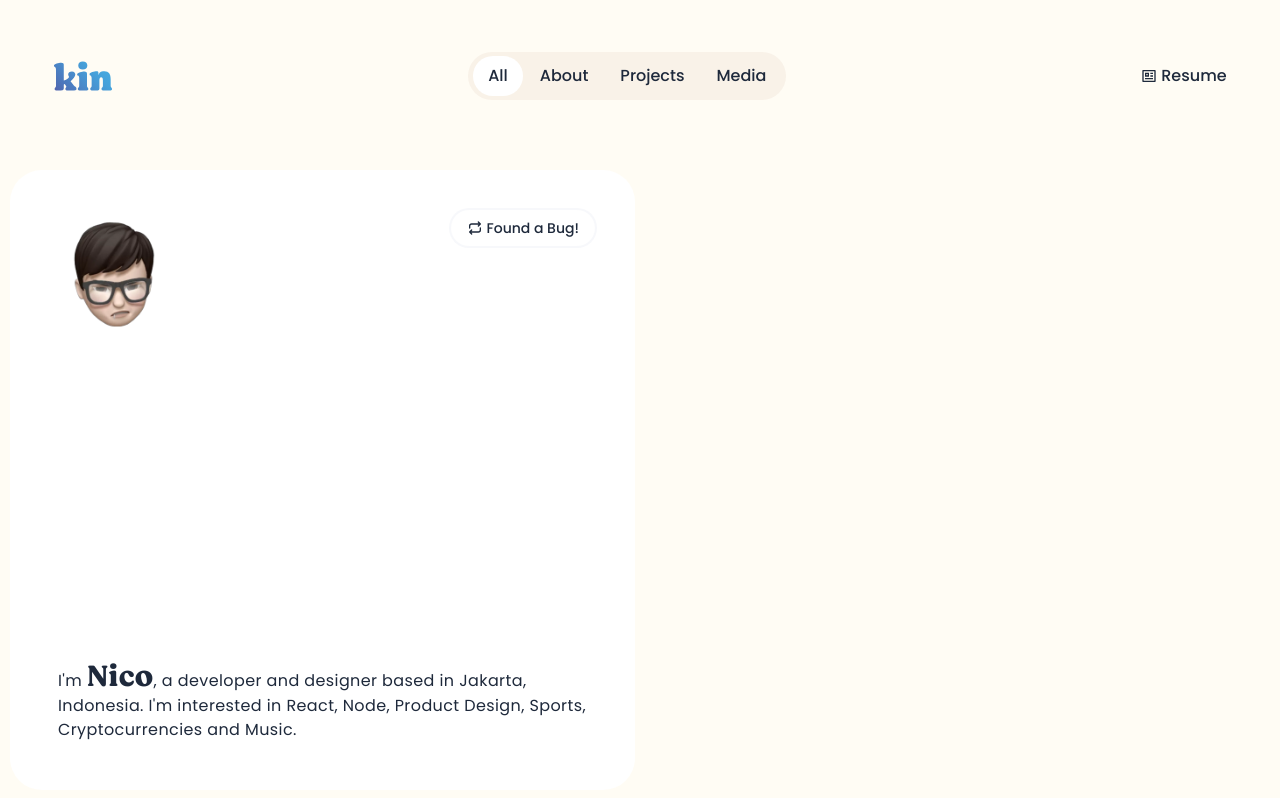
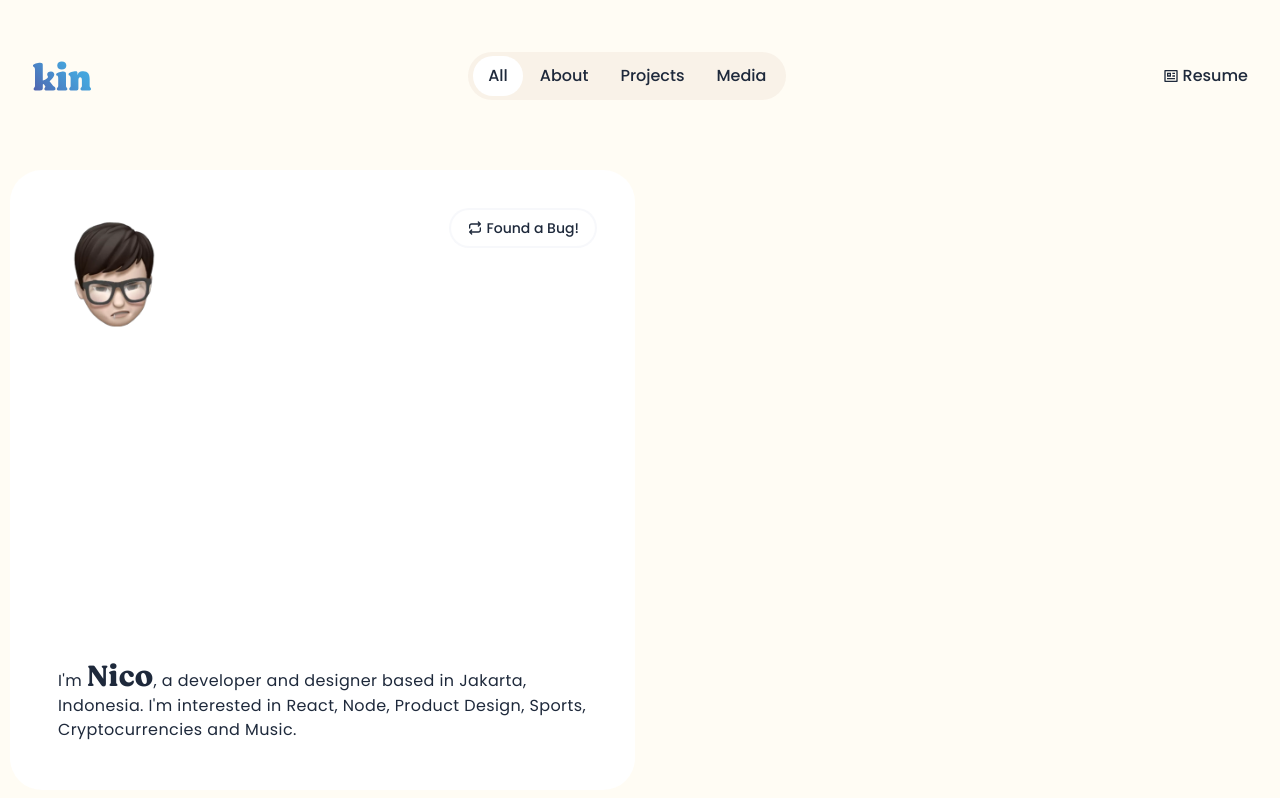
Before and after one commit to developwithkin/kin-portfolio-next, a Next.js app: page / in a window 1280 px wide. Shown: the top 798 px of the page. Built offline with nearby package versions, Linux system fonts and the light colour scheme; no server answers.

Commit message:
header resize

```diff
--- a/components/UI/Header.jsx
+++ b/components/UI/Header.jsx
@@ -46,7 +46,7 @@ const Header = () => {
 	const transform = useMotionTemplate`translateX(${left})`
 
 	return (
-		<div className="flex-col sm:flex-row pt-14 sm:pt-6 w-11/12 mx-auto sm:h-32 flex justify-between items-center">
+		<div className="max-w-7xl mx-auto px-4 sm:px-6 lg:px-8 flex-col sm:flex-row pt-14 sm:pt-6 sm:h-32 flex justify-between items-center">
 			<Logo className="w-fit" width={"60"} height={"60"} viewBox="0 0 986 602"/>
 			{/* <img src="reilogo.svg" alt="logo" className="h-8" /> */}
 			<div className="mt-8 sm:mt-0">
```
